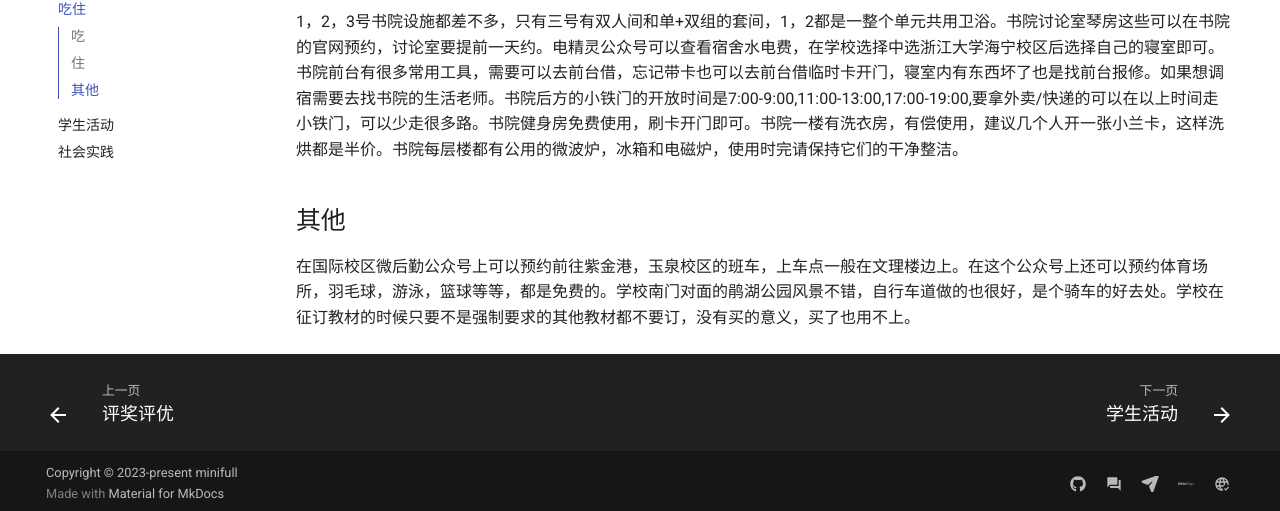
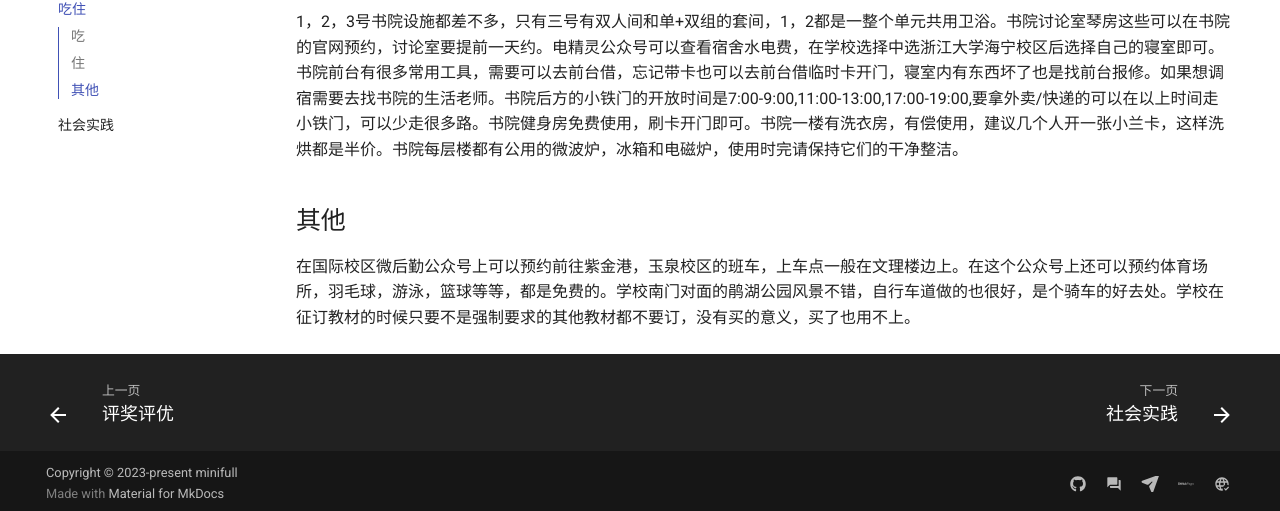
Before and after one commit to mini-full/zju-welcome, an MkDocs documentation site: the page built from docs/haining/life/canteen_dorm.md, in a window 1280 px wide and 1151 px high. Shown: the part 635-1146 px from the top of the window. Built offline with MkDocs 1.6.1 and Material for MkDocs 9.7.7, drawn with Linux system fonts in a browser that asks for light colours; comment, search, counter and statistics services are not loaded.

Commit message:
haining: remove extracurricular.md (#77)

```diff
--- a/docs/haining/life/extracurricular.md
+++ /dev/null
@@ -1 +0,0 @@
-# 学生活动
--- a/mkdocs.yml
+++ b/mkdocs.yml
@@ -106,7 +106,6 @@ nav:
     - 评奖评优: "haining/scholarship.md"
     - 校园生活:
       - 吃住: "haining/life/canteen_dorm.md"
-      - 学生活动: "haining/life/extracurricular.md"
       - 社会实践: "haining/life/practice.md"
 
   - 港澳台生专题:
```
